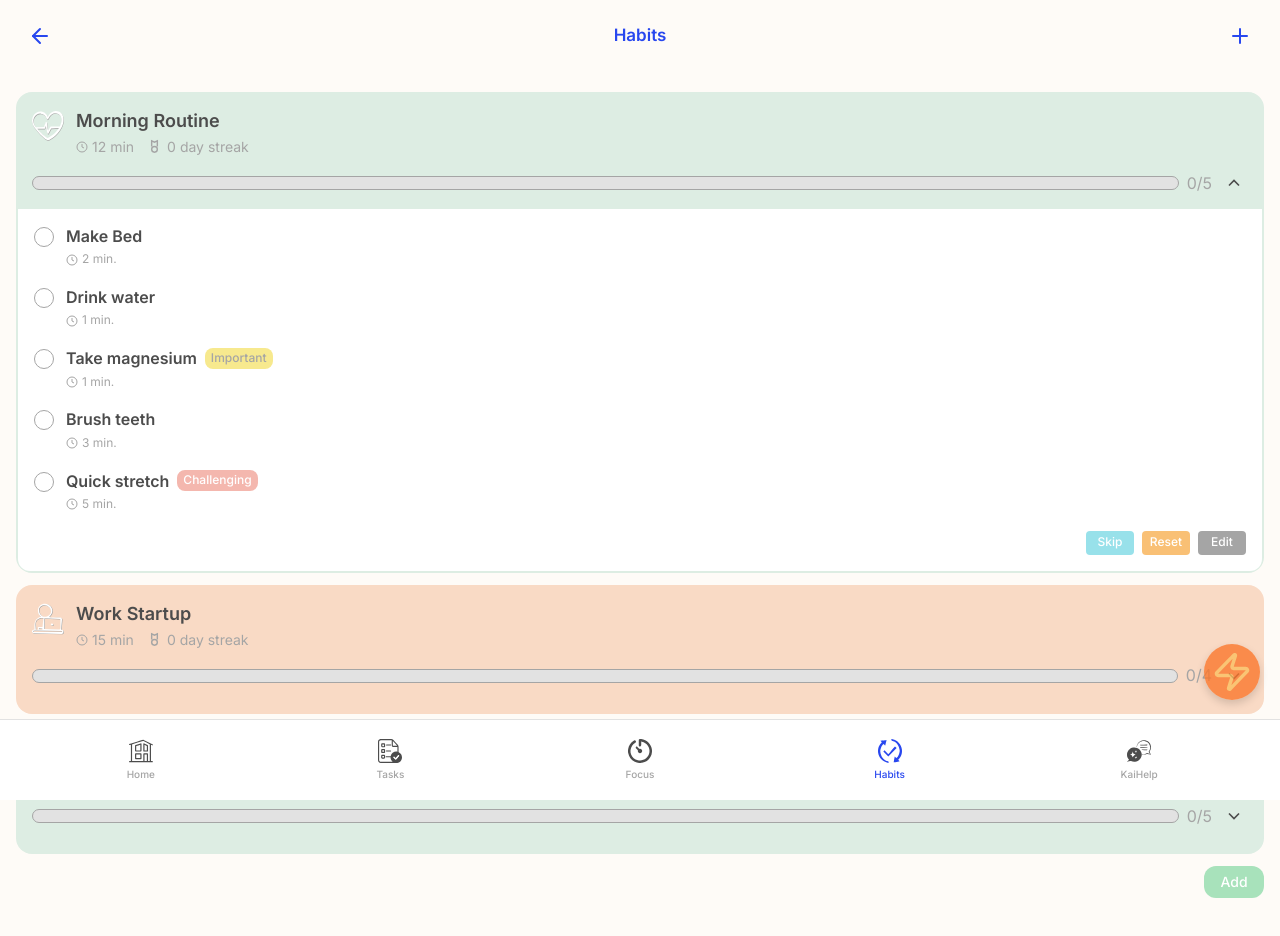
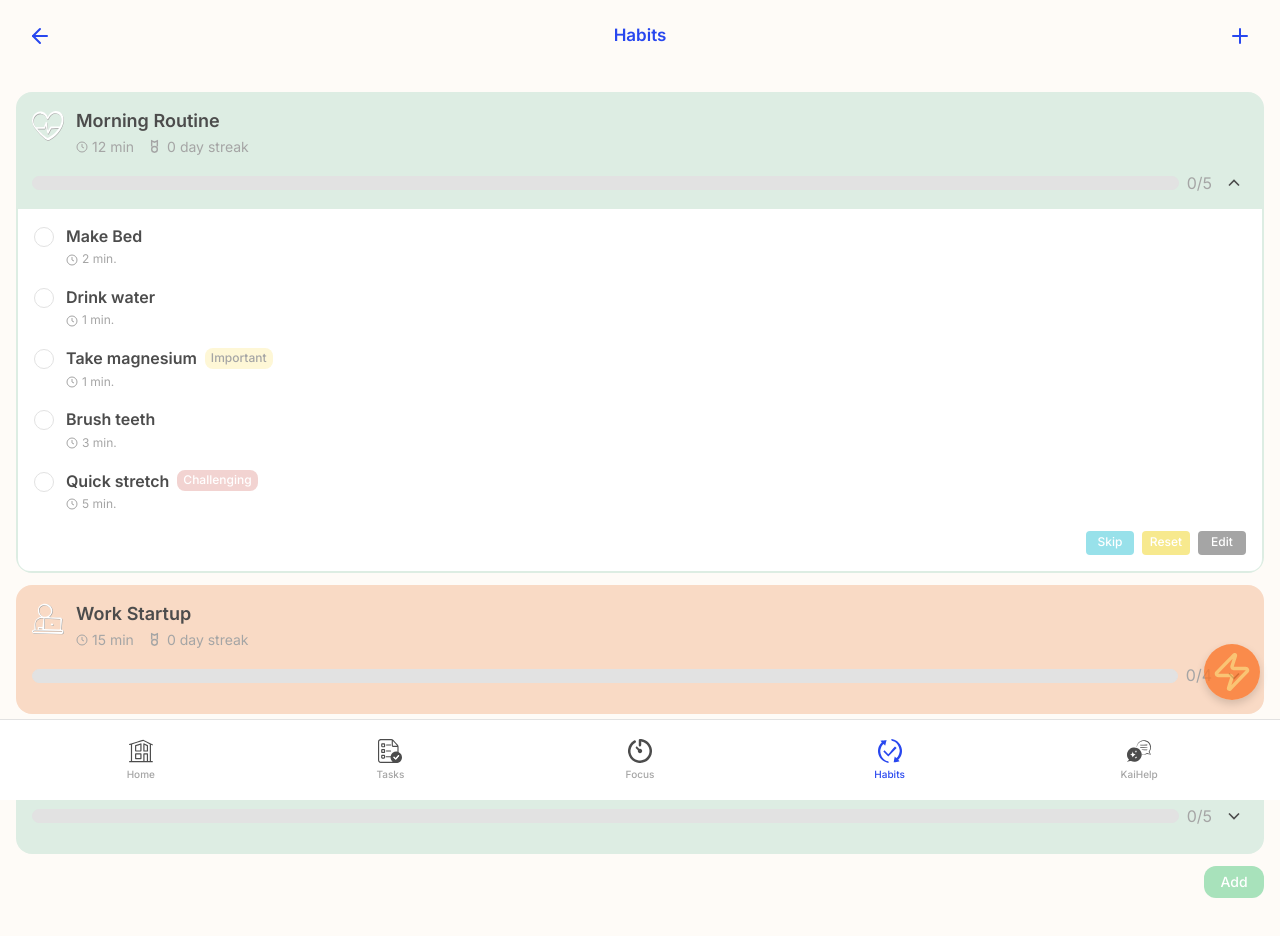
Before and after one commit to 100percentmaxx/joidu-adhd-app, a Next.js app: page /habits in a window 1280 px wide. Both pictures are taken after a click on the button 1234 px from the left and 182 px from the top of the page. Shown: the top 936 px of the page. Built offline with nearby package versions, Linux system fonts and the light colour scheme.

Commit message:
Update cards on Habits screen to reflect Dark Mode

```diff
--- a/src/app/habits/components/ActionButtons.tsx
+++ b/src/app/habits/components/ActionButtons.tsx
@@ -29,19 +29,19 @@ export default function ActionButtons({ onSkip, onReset, onEdit }: ActionButtons
     }}>
       <button
         onClick={onSkip}
-        style={buttonStyle('#98e1ea')}
+        style={buttonStyle('var(--category-personal-dark)')}
       >
         Skip
       </button>
       <button
         onClick={onReset}
-        style={buttonStyle('#f9c075')}
+        style={buttonStyle('var(--category-finance-dark)')}
       >
         Reset
       </button>
       <button
         onClick={onEdit}
-        style={buttonStyle('#a5a5a5')}
+        style={buttonStyle('var(--text-secondary)')}
       >
         Edit
       </button>
--- a/src/app/habits/components/HabitCard.tsx
+++ b/src/app/habits/components/HabitCard.tsx
@@ -34,8 +34,8 @@ export default function HabitCard({ habit, onSkip, onReset, onEdit, initialExpan
     if (!difficulty || difficulty === 'normal') return null
 
     const pillStyles = {
-      important: { bg: '#f7e98e', text: '#a5a5a5' },
-      challenging: { bg: '#f4b7ae', text: '#FFFFFF' }
+      important: { bg: 'var(--category-finance-light)', text: 'var(--text-secondary)' },
+      challenging: { bg: 'var(--category-creative-light)', text: '#FFFFFF' }
     }
 
     const style = pillStyles[difficulty as keyof typeof pillStyles]
@@ -81,7 +81,7 @@ export default function HabitCard({ habit, onSkip, onReset, onEdit, initialExpan
           <h3 style={{
             fontSize: '18px',
             fontWeight: 600,
-            color: '#4c4c4c',
+            color: 'var(--text-primary)',
             margin: '0 0 4px 0'
           }}>
             {habit.name}
@@ -89,7 +89,7 @@ export default function HabitCard({ habit, onSkip, onReset, onEdit, initialExpan
           <div style={{
             fontSize: '14px',
             fontWeight: 400,
-            color: '#a5a5a5',
+            color: 'var(--text-secondary)',
             margin: 0,
             display: 'flex',
             alignItems: 'center',
@@ -121,8 +121,8 @@ export default function HabitCard({ habit, onSkip, onReset, onEdit, initialExpan
           <div style={{
             width: '100%',
             height: '14px',
-            backgroundColor: '#e2e2e2',
-            border: '1px solid #a5a5a5',
+            backgroundColor: 'var(--border-color)',
+            border: '1px solid var(--border-color)',
             borderRadius: '7px',
             overflow: 'hidden',
             position: 'relative'
@@ -130,7 +130,7 @@ export default function HabitCard({ habit, onSkip, onReset, onEdit, initialExpan
             <div style={{
               width: `${completionPercentage}%`,
               height: '16px',
-              backgroundColor: '#fa772c',
+              backgroundColor: 'var(--primary-orange)',
               borderRadius: '6px',
               transition: 'width 0.3s ease',
               position: 'absolute',
@@ -144,7 +144,7 @@ export default function HabitCard({ habit, onSkip, onReset, onEdit, initialExpan
         <span style={{
           fontSize: '16px',
           fontWeight: 400,
-          color: '#a5a5a5',
+          color: 'var(--text-secondary)',
           whiteSpace: 'nowrap'
         }}>
           {completedSteps.length}/{habit.steps.length}
@@ -168,7 +168,7 @@ export default function HabitCard({ habit, onSkip, onReset, onEdit, initialExpan
             height="20"
             viewBox="0 0 24 24"
             fill="none"
-            stroke="#4c4c4c"
+            stroke="var(--text-primary)"
             strokeWidth="2"
             style={{
               transform: isExpanded ? 'rotate(180deg)' : 'rotate(0deg)',
@@ -183,7 +183,7 @@ export default function HabitCard({ habit, onSkip, onReset, onEdit, initialExpan
       {/* Expanded Section */}
       {isExpanded && (
         <div style={{
-          backgroundColor: '#FFFFFF',
+          backgroundColor: 'var(--card-background)',
           borderRadius: '0px 0px 12px 12px',
           padding: '16px',
           marginTop: '12px',
@@ -215,8 +215,9 @@ export default function HabitCard({ habit, onSkip, onReset, onEdit, initialExpan
                       width: '20px',
                       height: '20px',
                       borderRadius: '50%',
-                      backgroundColor: isCompleted ? '#ddede3' : '#FFFFFF',
-                      border: `1px solid ${isCompleted ? '#a8e2bb' : '#a5a5a5'}`,
+                      backgroundColor: isCompleted ? 'var(--checkbox-checked)' : 'var(--card-background)',
+                      border: `1px solid ${isCompleted ? 'var(--checkbox-checked)' : 'var(--border-color)'}`,
+
                       display: 'flex',
                       alignItems: 'center',
                       justifyContent: 'center',
@@ -237,7 +238,7 @@ export default function HabitCard({ habit, onSkip, onReset, onEdit, initialExpan
                     <div style={{
                       fontSize: '16px',
                       fontWeight: 600,
-                      color: isCompleted ? '#a5a5a5' : '#4c4c4c',
+                      color: isCompleted ? 'var(--text-disabled)' : 'var(--text-primary)',
                       textDecoration: isCompleted ? 'line-through' : 'none',
                       marginBottom: '4px',
                       display: 'flex',
@@ -250,7 +251,7 @@ export default function HabitCard({ habit, onSkip, onReset, onEdit, initialExpan
                     {step.estimatedMinutes && (
                       <div style={{
                         fontSize: '12px',
-                        color: '#a5a5a5',
+                        color: 'var(--text-secondary)',
                         display: 'flex',
                         alignItems: 'center',
                         gap: '4px'
```
